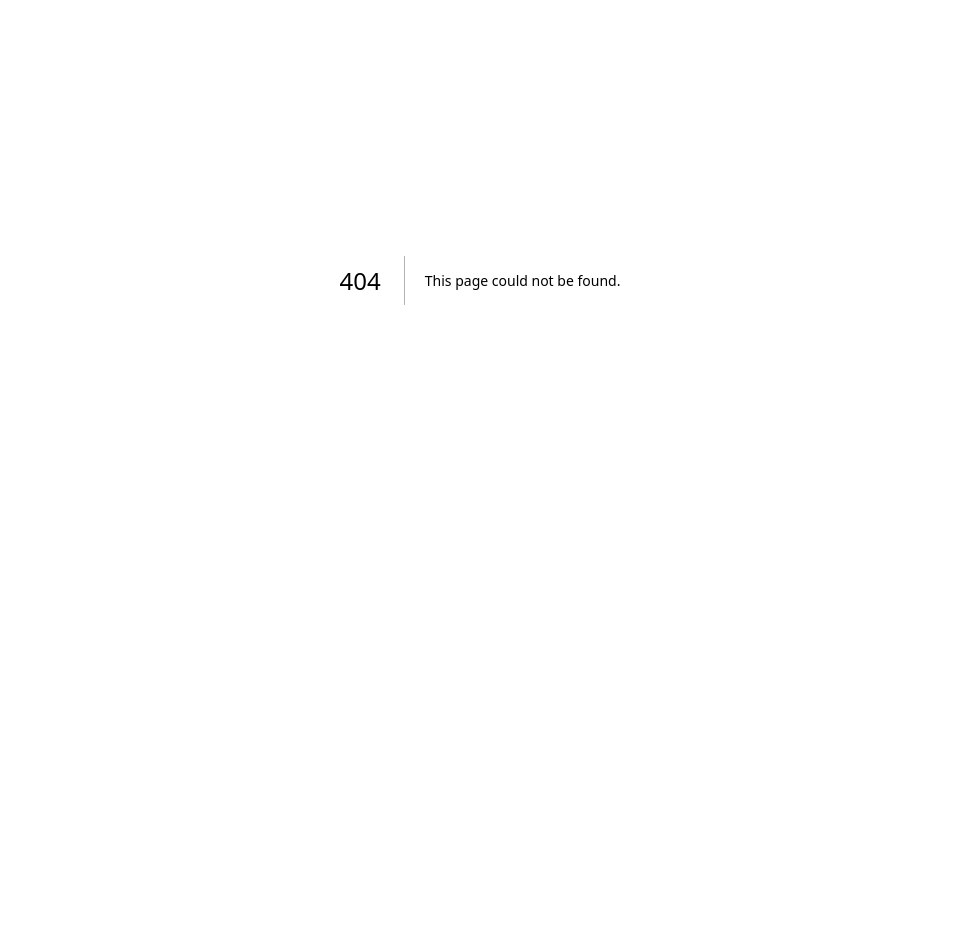
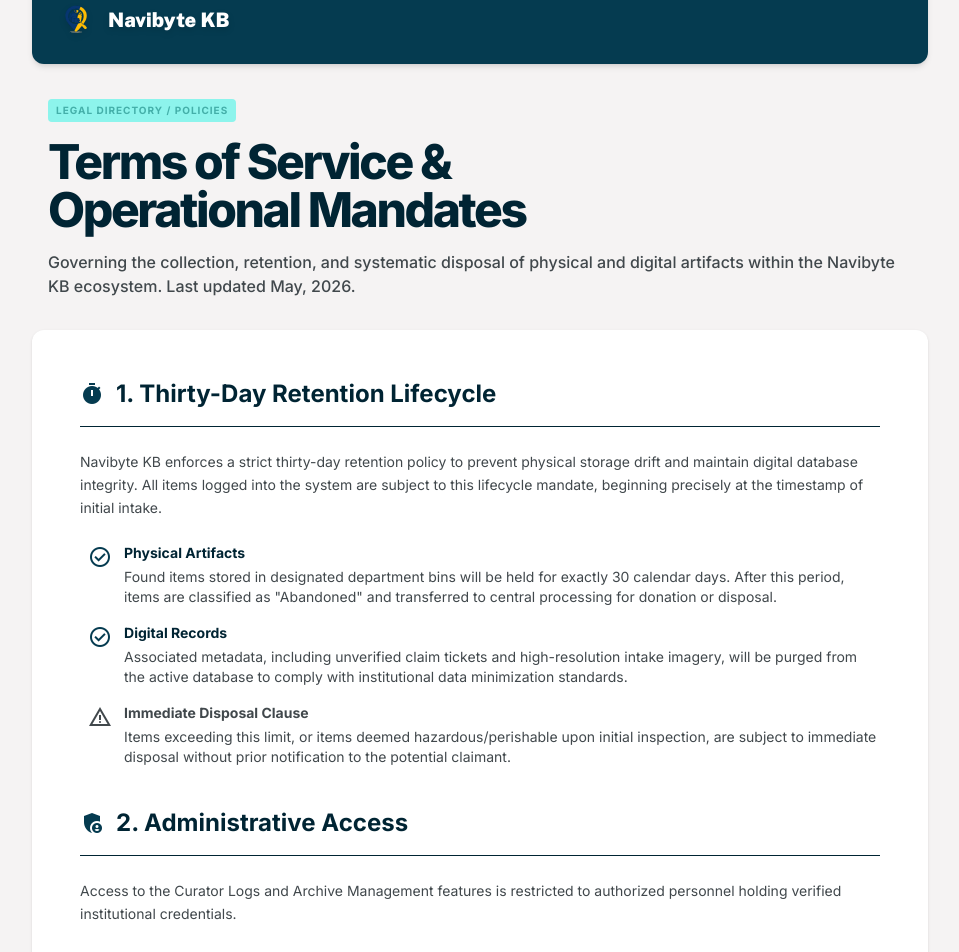
Before and after one commit to solanov/navibyte-lostnfoundkb, a Next.js app: page /terms in a window 1280 px wide. Before the commit this address had no page. Shown: the part 120-1072 px from the top of the page, without its empty margins (160-1119 px from the left). Before the commit the page ends 800 px from the top, so only its background shows below. Built offline with nearby package versions, Linux system fonts and the light colour scheme.

Commit message:
added privacy and terms page

```diff
--- a/src/app/(auth)/login/page.tsx
+++ b/src/app/(auth)/login/page.tsx
@@ -119,9 +119,9 @@ export default function Login() {
           </div>
 
           <footer className="mt-10 flex justify-center items-center gap-4 text-[11px] font-label font-medium text-gray-400 uppercase tracking-widest">
-            <Link href="#" className="hover:text-[#053B50] transition-colors">Privacy</Link>
+            <Link href="/privacy" className="hover:text-[#053B50] transition-colors">Privacy</Link>
             <span>·</span>
-            <Link href="#" className="hover:text-[#053B50] transition-colors">Terms</Link>
+            <Link href="/terms" className="hover:text-[#053B50] transition-colors">Terms</Link>
           </footer>
         </div>
       </div>
--- /dev/null
+++ b/src/app/privacy/page.tsx
@@ -0,0 +1,58 @@
+import Link from "next/link";
+import Image from "next/image";
+
+export default function PrivacyPolicy() {
+  return (
+    <main className="flex-1 bg-surface-container-low p-6 md:p-8 pt-12 md:pt-24 min-h-screen">
+      <div className="max-w-4xl mx-auto">
+        <header className="mb-8 flex justify-between items-center bg-[#053B50] rounded-xl p-6 shadow-md">
+          <div className="flex items-center gap-3">
+            <Image src="/navibyte-logo-v2.svg" alt="Navibyte Logo" width={40} height={40} className="drop-shadow-md" />
+            <span className="text-xl font-black text-white tracking-[-2%] font-headline drop-shadow-md">
+              Navibyte KB
+            </span>
+          </div>
+        </header>
+
+        <article className="bg-surface-container-lowest rounded-xl p-8 md:p-16 shadow-[0_20px_40px_rgba(0,36,51,0.06)] outline outline-1 outline-outline-variant/15 relative overflow-hidden">
+          <div className="relative z-10">
+            <header className="mb-12 border-b border-surface-container pb-8">
+              <span className="font-label text-sm uppercase tracking-[0.05em] text-on-surface-variant font-bold mb-4 block">Legal Directory</span>
+              <h1 className="font-display text-4xl md:text-5xl font-extrabold text-primary tracking-tighter mb-4">Institutional Privacy Policy</h1>
+              <p className="font-body text-on-surface-variant text-sm">Last Updated: May 2026</p>
+            </header>
+            <div className="prose prose-slate max-w-none text-on-surface-variant font-body leading-relaxed space-y-8">
+              <section>
+                <h2 className="font-headline text-2xl font-bold text-primary mb-4 tracking-tight">1. Collection of Unredacted Asset Data</h2>
+                <p className="mb-4">
+                  In accordance with the SECI Knowledge Framework, Navibyte KB platform securely stores detailed, unredacted records of institutional assets. This includes, but is not limited to, "Hidden Notes," internal provenance records, and high-resolution, unredacted imagery necessary for staff verification and historical accuracy.
+                </p>
+                <p>
+                  Access to these unredacted layers is strictly limited to authorized curatorial staff and administrative personnel. The system employs rigorous access control lists (ACLs) to ensure that public-facing views automatically redact sensitive information, preserving both historical integrity and necessary privacy protocols.
+                </p>
+              </section>
+              <section>
+                <h2 className="font-headline text-2xl font-bold text-primary mb-4 tracking-tight">2. Data Retention and Archival Standards</h2>
+                <p>
+                  Asset records are maintained in perpetuity as part of the institutional digital archive. While administrative logs (e.g., user login history, specific access queries) are subject to a rolling 36-month retention policy, the core metadata and associated unredacted imagery of curated items are preserved indefinitely to support longitudinal academic research.
+                </p>
+              </section>
+              <section>
+                <h2 className="font-headline text-2xl font-bold text-primary mb-4 tracking-tight">3. Third-Party Research Access</h2>
+                <p>
+                  External researchers may request temporary, scoped access to specific asset subsets. Such requests are processed through the formal Archival Management board. Under no circumstances is personally identifiable information (PII) of original donors or staff released to third-party researchers without explicit, documented consent and appropriate redaction layers applied by the system.
+                </p>
+              </section>
+            </div>
+            <div className="mt-16 pt-8 border-t border-surface-container flex justify-start">
+              <Link href="/login" className="inline-flex items-center gap-2 bg-[#0d6682] text-white px-8 py-3 rounded-md text-sm font-extrabold uppercase tracking-widest hover:brightness-110 shadow-lg shadow-secondary/20 transition-all active:scale-95">
+                <span className="material-symbols-outlined text-sm">arrow_back</span>
+                Back to Login
+              </Link>
+            </div>
+          </div>
+        </article>
+      </div>
+    </main>
+  );
+}
--- /dev/null
+++ b/src/app/terms/page.tsx
@@ -0,0 +1,84 @@
+import Link from "next/link";
+import Image from "next/image";
+
+export default function TermsOfService() {
+  return (
+    <main className="flex-1 bg-surface-container-low p-6 md:p-8 pt-12 md:pt-24 min-h-screen">
+      <div className="max-w-4xl mx-auto">
+        <header className="mb-8 flex justify-between items-center bg-[#053B50] rounded-xl p-6 shadow-md">
+          <div className="flex items-center gap-3">
+            <Image src="/navibyte-logo-v2.svg" alt="Navibyte Logo" width={40} height={40} className="drop-shadow-md" />
+            <span className="text-xl font-black text-white tracking-[-2%] font-headline drop-shadow-md">
+              Navibyte KB
+            </span>
+          </div>
+        </header>
+
+        <header className="mb-8 flex justify-between items-end px-4">
+          <div>
+            <span className="text-[10px] font-bold uppercase tracking-widest text-on-tertiary-container bg-tertiary-fixed px-2 py-1 rounded mb-4 inline-block">Legal Directory / Policies</span>
+            <h1 className="text-4xl md:text-5xl font-extrabold tracking-tighter text-primary mb-2">Terms of Service &amp;<br/>Operational Mandates</h1>
+            <p className="text-on-surface-variant font-medium mt-4">
+              Governing the collection, retention, and systematic disposal of physical and digital artifacts within the Navibyte KB ecosystem. Last updated May, 2026.
+            </p>
+          </div>
+        </header>
+
+        <article className="bg-surface-container-lowest rounded-xl p-8 md:p-12 shadow-sm mb-12">
+          <section className="mb-10">
+            <h2 className="text-2xl font-bold text-primary mb-6 flex items-center gap-3 pb-4 border-b border-surface-container">
+              <span className="material-symbols-outlined text-primary-container" style={{ fontVariationSettings: "'FILL' 1" }}>timer</span>
+              1. Thirty-Day Retention Lifecycle
+            </h2>
+            <div className="text-on-surface-variant text-sm space-y-6">
+              <p className="leading-relaxed">
+                Navibyte KB enforces a strict thirty-day retention policy to prevent physical storage drift and maintain digital database integrity. All items logged into the system are subject to this lifecycle mandate, beginning precisely at the timestamp of initial intake.
+              </p>
+              <ul className="list-none space-y-4 ml-2">
+                <li className="flex items-start gap-3">
+                  <span className="material-symbols-outlined text-primary-container mt-0.5 text-[20px]">check_circle</span>
+                  <div>
+                    <strong className="text-primary block mb-1">Physical Artifacts</strong>
+                    Found items stored in designated department bins will be held for exactly 30 calendar days. After this period, items are classified as "Abandoned" and transferred to central processing for donation or disposal.
+                  </div>
+                </li>
+                <li className="flex items-start gap-3">
+                  <span className="material-symbols-outlined text-primary-container mt-0.5 text-[20px]">check_circle</span>
+                  <div>
+                    <strong className="text-primary block mb-1">Digital Records</strong>
+                    Associated metadata, including unverified claim tickets and high-resolution intake imagery, will be purged from the active database to comply with institutional data minimization standards.
+                  </div>
+                </li>
+                <li className="flex items-start gap-3">
+                  <span className="material-symbols-outlined text-error mt-0.5 text-[20px]">warning</span>
+                  <div>
+                    <strong className="text-error block mb-1">Immediate Disposal Clause</strong>
+                    Items exceeding this limit, or items deemed hazardous/perishable upon initial inspection, are subject to immediate disposal without prior notification to the potential claimant.
+                  </div>
+                </li>
+              </ul>
+            </div>
+          </section>
+          <section>
+            <h2 className="text-2xl font-bold text-primary mb-6 flex items-center gap-3 pb-4 border-b border-surface-container">
+              <span className="material-symbols-outlined text-primary-container" style={{ fontVariationSettings: "'FILL' 1" }}>admin_panel_settings</span>
+              2. Administrative Access
+            </h2>
+            <div className="text-on-surface-variant text-sm space-y-4">
+              <p className="leading-relaxed">
+                Access to the Curator Logs and Archive Management features is restricted to authorized personnel holding verified institutional credentials.
+              </p>
+            </div>
+          </section>
+        </article>
+
+        <div className="flex justify-start px-4 pb-12">
+          <Link href="/login" className="inline-flex bg-[#0d6682] text-white px-8 py-3 rounded-md text-sm font-extrabold uppercase tracking-widest hover:brightness-110 shadow-lg shadow-secondary/20 transition-all active:scale-95 items-center gap-2">
+            <span className="material-symbols-outlined text-[18px]">arrow_back</span>
+            Back to Login
+          </Link>
+        </div>
+      </div>
+    </main>
+  );
+}
```
